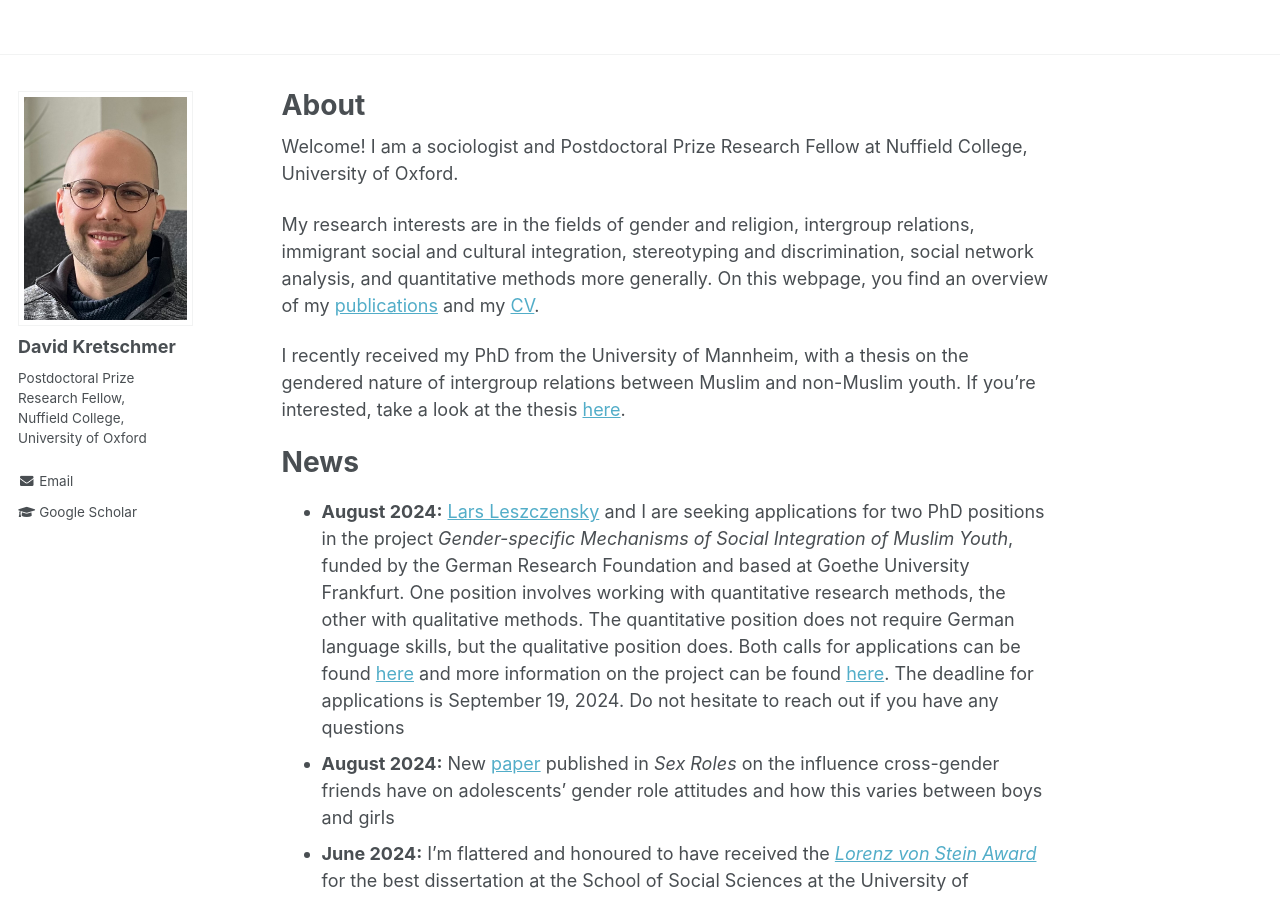
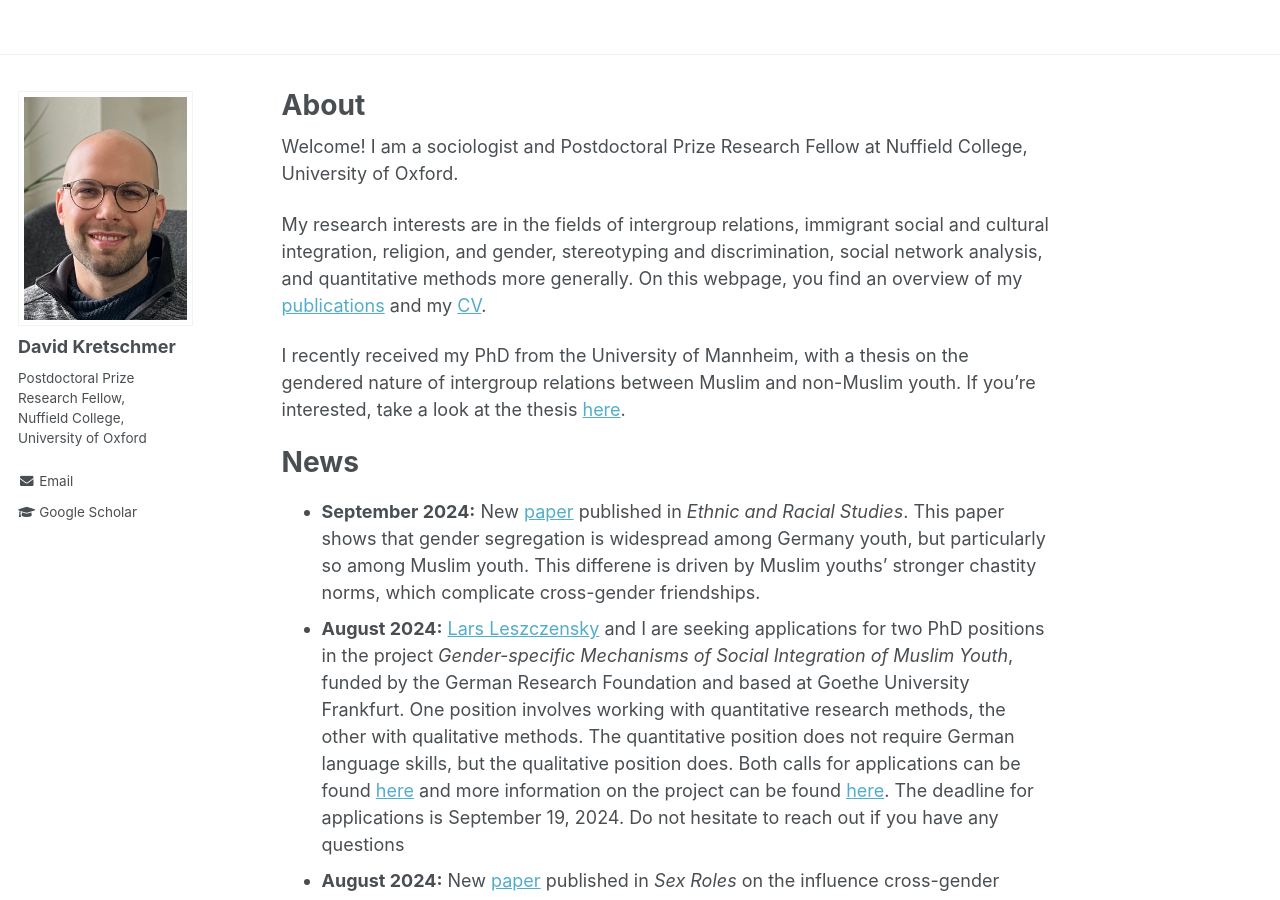
Before and after one commit to DavidKretschmer/davidkretschmer.github.io, a Jekyll site: the page built from _pages/about.md, in a window 1280 px wide and 900 px high. Built offline with Jekyll 4.4.1, drawn with Linux system fonts in a browser that asks for light colours.

Commit message:
Update September

```diff
--- a/_pages/about.md
+++ b/_pages/about.md
@@ -11,7 +11,7 @@ redirect_from:
 
 Welcome! I am a sociologist and Postdoctoral Prize Research Fellow at Nuffield College, University of Oxford.
 
-My research interests are in the fields of gender and religion, intergroup relations, immigrant social and cultural integration, stereotyping and discrimination, social network analysis, and quantitative methods more generally. On this webpage, you find an overview of my [publications](https://davidkretschmer.github.io/publications/) and my [CV](https://davidkretschmer.github.io/assets/vita.pdf).
+My research interests are in the fields of intergroup relations, immigrant social and cultural integration, religion, and gender, stereotyping and discrimination, social network analysis, and quantitative methods more generally. On this webpage, you find an overview of my [publications](https://davidkretschmer.github.io/publications/) and my [CV](https://davidkretschmer.github.io/assets/vita.pdf).
 
 I recently received my PhD from the University of Mannheim, with a thesis on the gendered nature of intergroup relations between Muslim and non-Muslim youth. If you're interested, take a look at the thesis [here](https://madoc.bib.uni-mannheim.de/66316/1/kretschmer.pdf).
 
@@ -20,6 +20,7 @@ I recently received my PhD from the University of Mannheim, with a thesis on the
 News
 ======
 
+- **September 2024:** New [paper](https://www.tandfonline.com/doi/full/10.1080/01419870.2024.2399725) published in _Ethnic and Racial Studies_. This paper shows that gender segregation is widespread among Germany youth, but particularly so among Muslim youth. This differene is driven by Muslim youths' stronger chastity norms, which complicate cross-gender friendships.
 - **August 2024:** [Lars Leszczensky](https://larsleszczensky.wordpress.com) and I are seeking applications for two PhD positions in the project _Gender-specific Mechanisms of Social Integration of Muslim Youth_, funded by the German Research Foundation and based at Goethe University Frankfurt. One position involves working with quantitative research methods, the other with qualitative methods. The quantitative position does not require German language skills, but the qualitative position does. Both calls for applications can be found [here](https://www.uni-frankfurt.de/48794784/FB03___Gesellschaftswissenschaften) and more information on the project can be found [here](https://www.goethe-university-frankfurt.de/156008984/Gendered_mechanisms_of_social_integration_among_Muslim_youth__German_Research_Foundation__DFG?locale=en). The deadline for applications is September 19, 2024. Do not hesitate to reach out if you have any questions
 - **August 2024:** New [paper](https://link.springer.com/article/10.1007/s11199-024-01505-x) published in _Sex Roles_ on the influence cross-gender friends have on adolescents' gender role attitudes and how this varies between boys and girls
 - **June 2024:** I'm flattered and honoured to have received the [_Lorenz von Stein Award_](https://www.mzes.uni-mannheim.de/d7/en/news/items/former-mzes-employee-david-kretschmer-receives-the-prestigious-lorenz-von-stein-award) for the best dissertation at the School of Social Sciences at the University of Mannheim in 2023
```
Also changed, not shown: _pages/publications.md (+2 -1 lines), 1 other file.
